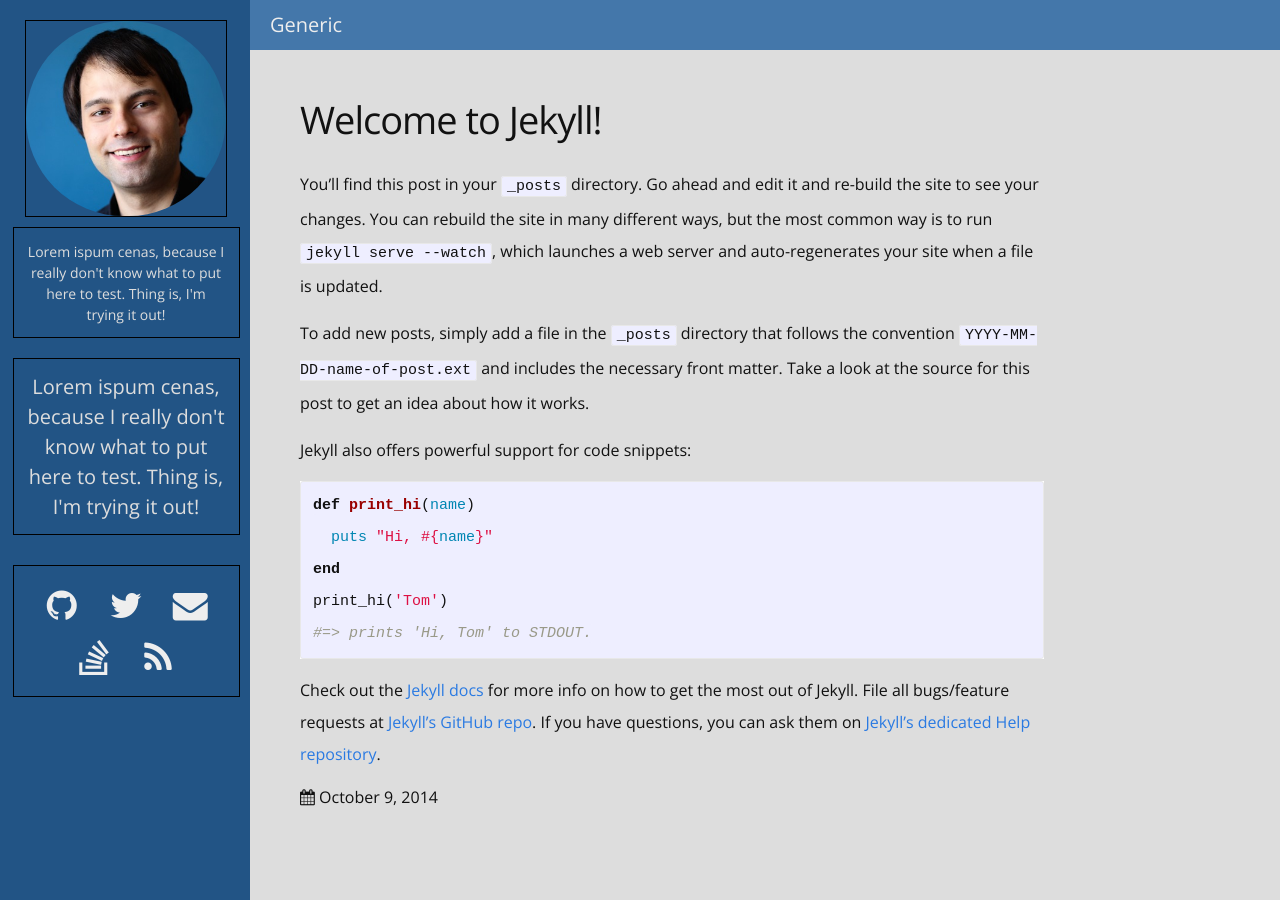
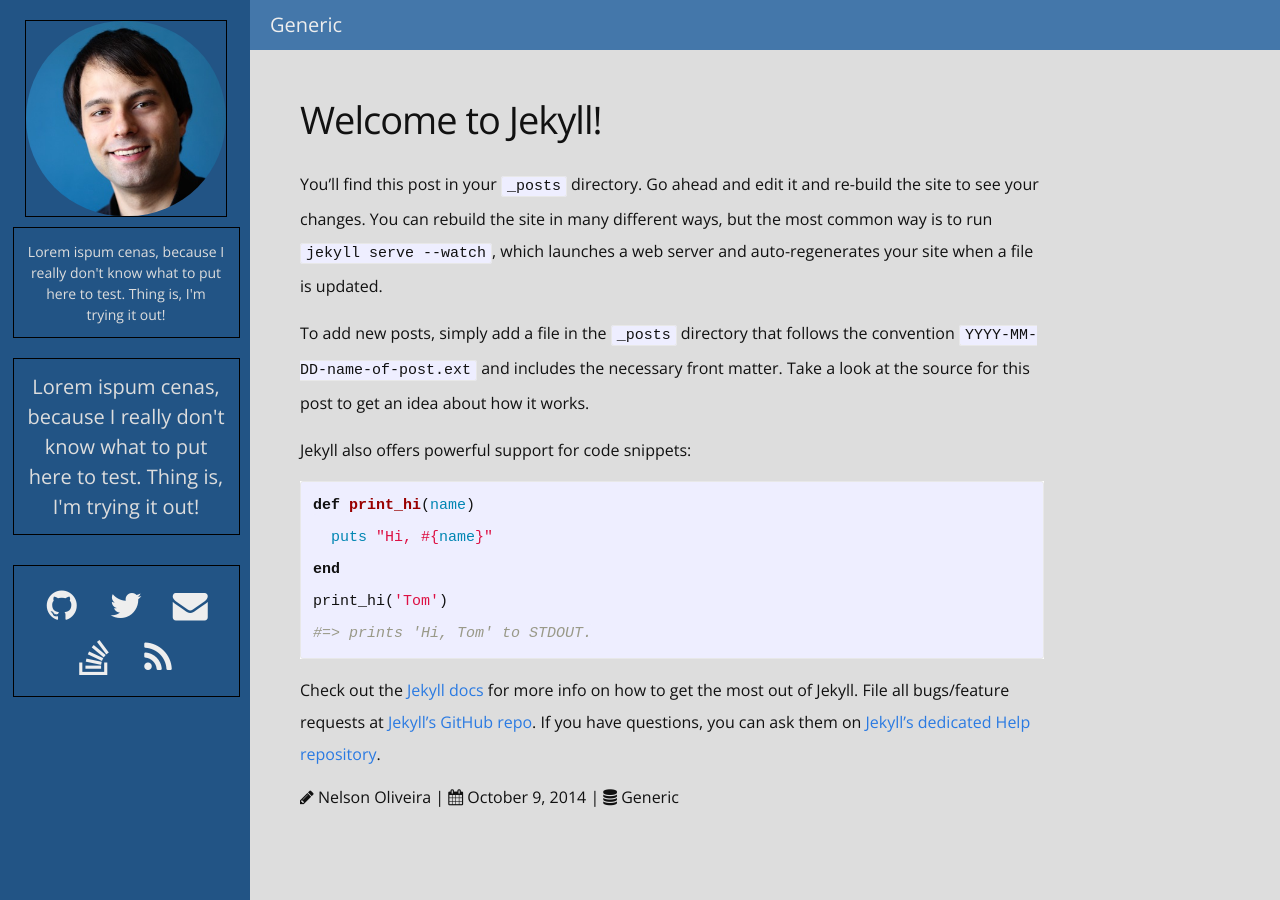
Before and after one commit to Nelspike/Nelspike.github.io, a Jekyll site: the page built from _posts/2014-10-09-welcome-to-jekyll.markdown, in a window 1280 px wide. Built offline with Jekyll 4.4.1, drawn with Linux system fonts in a browser that asks for light colours; nearby versions of some CDN libraries.

Commit message:
Post meta moved to the bottom.

```diff
--- a/_layouts/post.html
+++ b/_layouts/post.html
@@ -12,9 +12,20 @@
     {{ content }}
   </article>
 
-  <div class="post-date">
-    <i class="fa fa-calendar"></i>
-    {{ page.date | date: "%B %-d, %Y" }}
+  <div class="post-meta">
+    <div class="post-author">
+      <i class="fa fa-pencil"></i>
+      Nelson Oliveira
+    </div>
+    |
+    <div class="post-date">
+      <i class="fa fa-calendar"></i>
+      {{ page.date | date: "%B %-d, %Y" }}
+    </div>
+    |
+    <div class="post-category">
+      <i class="fa fa-database"></i>
+      {{ page.categories | join: "|" }}
+    </div>
   </div>
-
 </div>
--- a/_sass/_default_layout.scss
+++ b/_sass/_default_layout.scss
@@ -278,11 +278,23 @@
     }
   }
 
-  .post-date {
-  }
-
   .post-content {
     width: 80%;
     line-height: 2em;
   }
+
+  .post-meta {
+
+    .post-author {
+      display: inline-block;
+    }
+
+    .post-date {
+      display: inline-block;
+    }
+
+    .post-category {
+      display: inline-block;
+    }
+  }
 }
```
